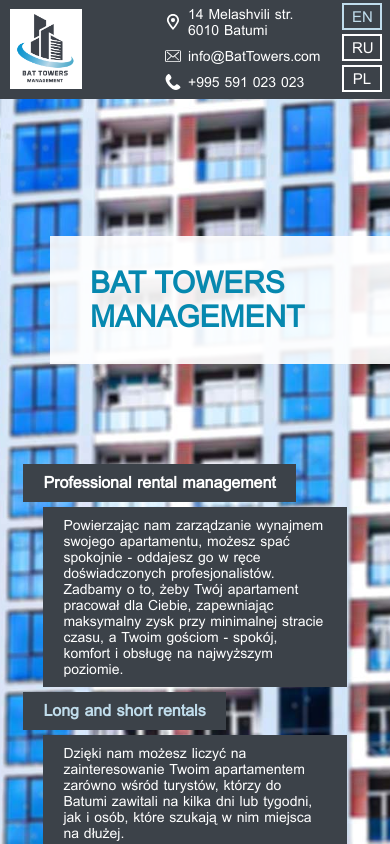
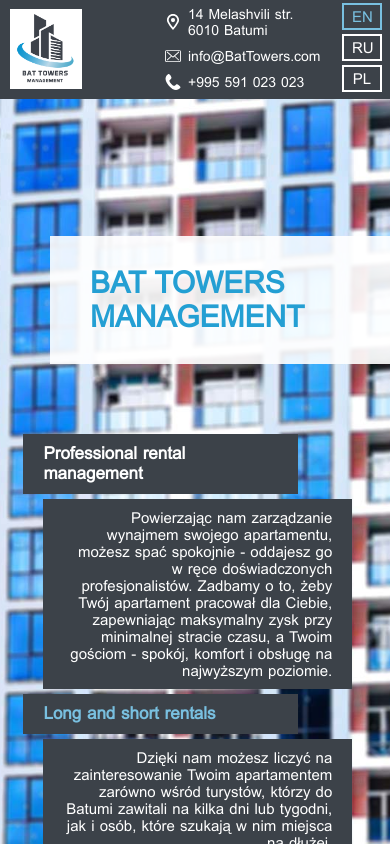
Before and after one commit to karolina-suchomska/BatTowers, a Nuxt app: page / in a window 390 px wide. Shown: the top 844 px of the page. Built offline with nearby package versions, Linux system fonts and the light colour scheme.

Commit message:
changes style

```diff
--- a/assets/sass/_container.scss
+++ b/assets/sass/_container.scss
@@ -89,7 +89,7 @@
 
       &:first-child {
         padding-top: 28vh;
-        margin-bottom: 50px;
+        margin-bottom: 70px;
       }
     }
 
--- a/assets/sass/_descriptions.scss
+++ b/assets/sass/_descriptions.scss
@@ -5,7 +5,7 @@
 
   h3,
   p {
-    max-width: max-content;
+    width: 90%;
     padding: 20px 40px;
     color: $white;
     font-size: 24px;
@@ -17,6 +17,7 @@
   }
 
   h3 {
+    width: 80%;
     color: $color-tertiary;
 
     &.white {
@@ -25,6 +26,7 @@
   }
 
   p {
+    text-align: right;
     margin: 10px 50px;
     font-size: 22px;
   }
@@ -73,18 +75,18 @@
 
 @media (max-width: 850px) {
   .descriptions {
-    padding-top: 50px;
+    padding-top: 0;
   }
 }
 
 @media (max-width: 500px) {
   .descriptions {
     h3 {
-      font-size: 16px;
+      font-size: 17px;
     }
 
     p {
-      font-size: 14px;
+      font-size: 15px;
     }
   }
 }
--- a/assets/sass/_variables.scss
+++ b/assets/sass/_variables.scss
@@ -1,5 +1,5 @@
 $text-primary: #3e434b;
 $white: #ffffff;
 $color-primary: #3c4249;
-$color-secondary: #0688af;
-$color-tertiary: #c0dceb;
+$color-secondary: #249fd3;
+$color-tertiary: #79c0e0;
```
